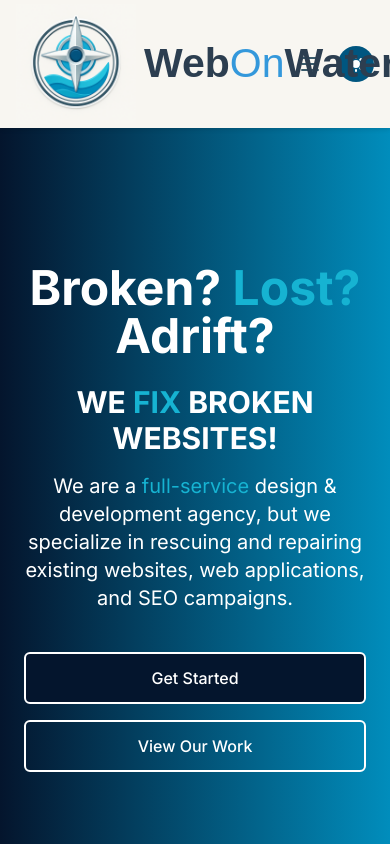
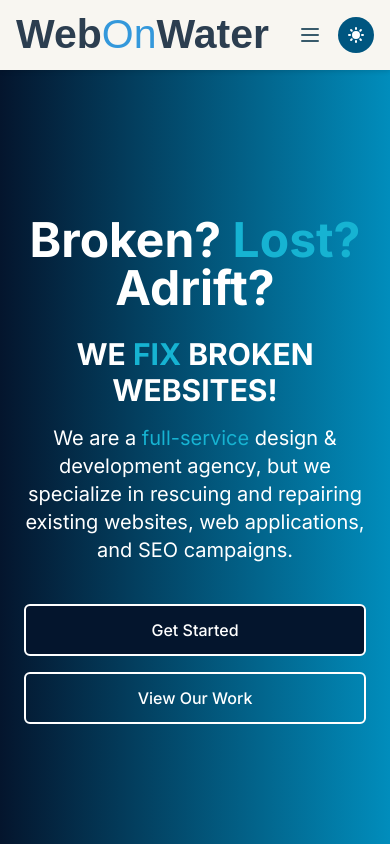
Before and after one commit to stevegmag/webonwater-webonwater, a Next.js app: page / in a window 390 px wide. Shown: the top 844 px of the page. Built offline with nearby package versions, Linux system fonts and the light colour scheme; a web font is replaced by a local one.

Commit message:
responsive header tweaks

```diff
--- a/src/app/layout.tsx
+++ b/src/app/layout.tsx
@@ -24,7 +24,7 @@ export default function RootLayout({
       <body className={inter.className}>
         <ThemeProvider>
           <Header />
-          <div className="pt-24">
+          <div className="pt-12 sm:pt-24">
             {children}
           </div>
           <Footer />
--- a/src/components/common/Footer.tsx
+++ b/src/components/common/Footer.tsx
@@ -42,7 +42,7 @@ export default function Footer() {
           {/* Technologies column */}
           <div className="w-full md:w-1/2">
             <h4 className="text-lg font-semibold mb-4">Specializing in the following development stacks / platforms:</h4>
-            <div className="px-4 flex flew-row flex-no-wrap">
+            <div className="px-2 flex flex-col sm:flex-row flex-no-wrap gap-6">
               <div className="w-full sm:w-1/2">
                 <ul className="space-y-2">
                   <li>React | Vue | SolidJS | Svelte</li>
--- a/src/components/common/LogoText.tsx
+++ b/src/components/common/LogoText.tsx
@@ -21,7 +21,7 @@ export default function LogoText(props: { width ?: string, height ?: string, fon
         alt="Web on Water Logo"
         width={logoWidth}
         height={logoHeight}
-        className="mr-2"
+        className="hidden sm:block mr-2 "
       />
       <div className={`logo-name ${cherryCreamSoda.className}`} style={{ fontSize: fontsize ? `${logoFontSize}px` : '36px' }}>
         <span className="text-secondary font-bold" >Web</span>
```
